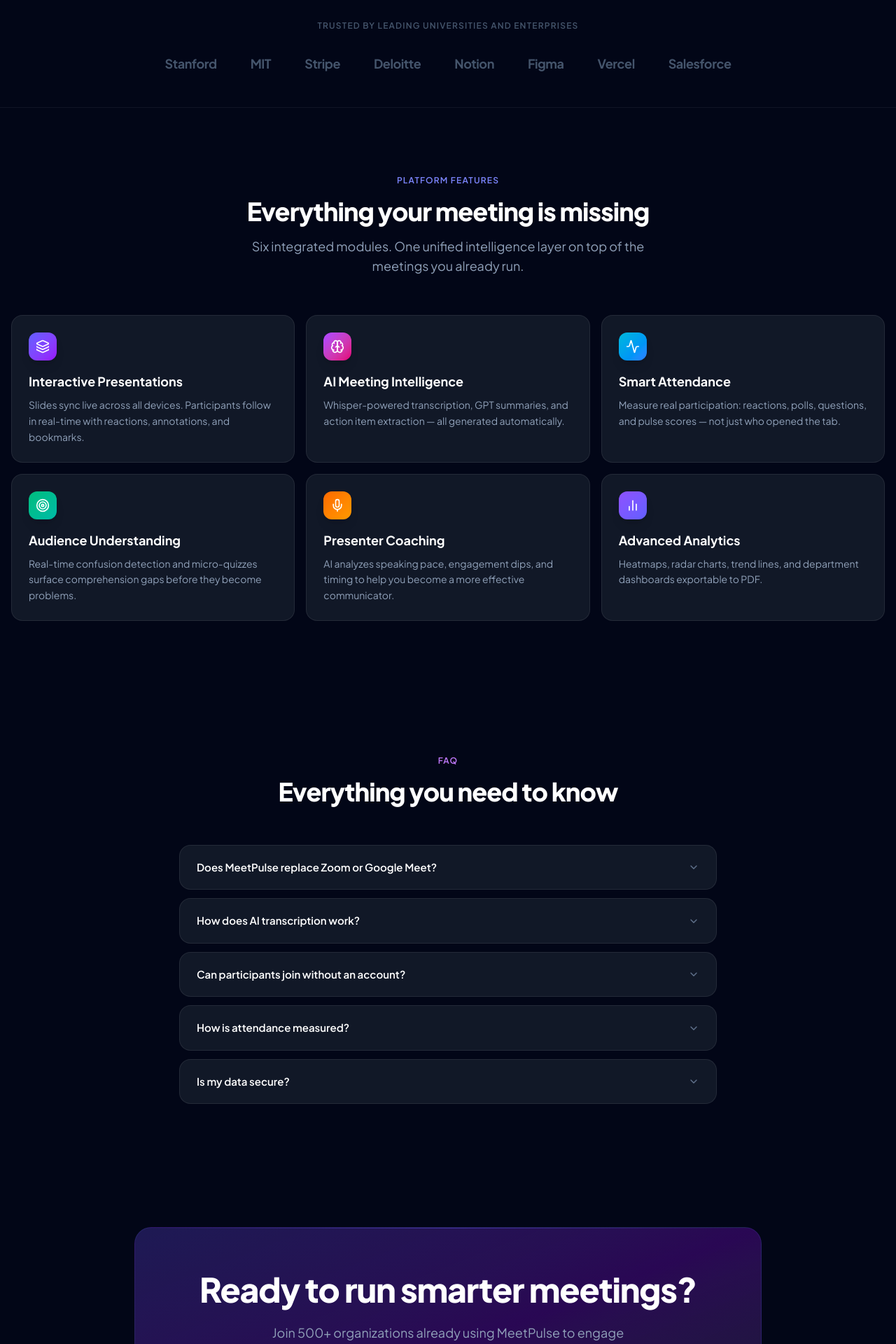
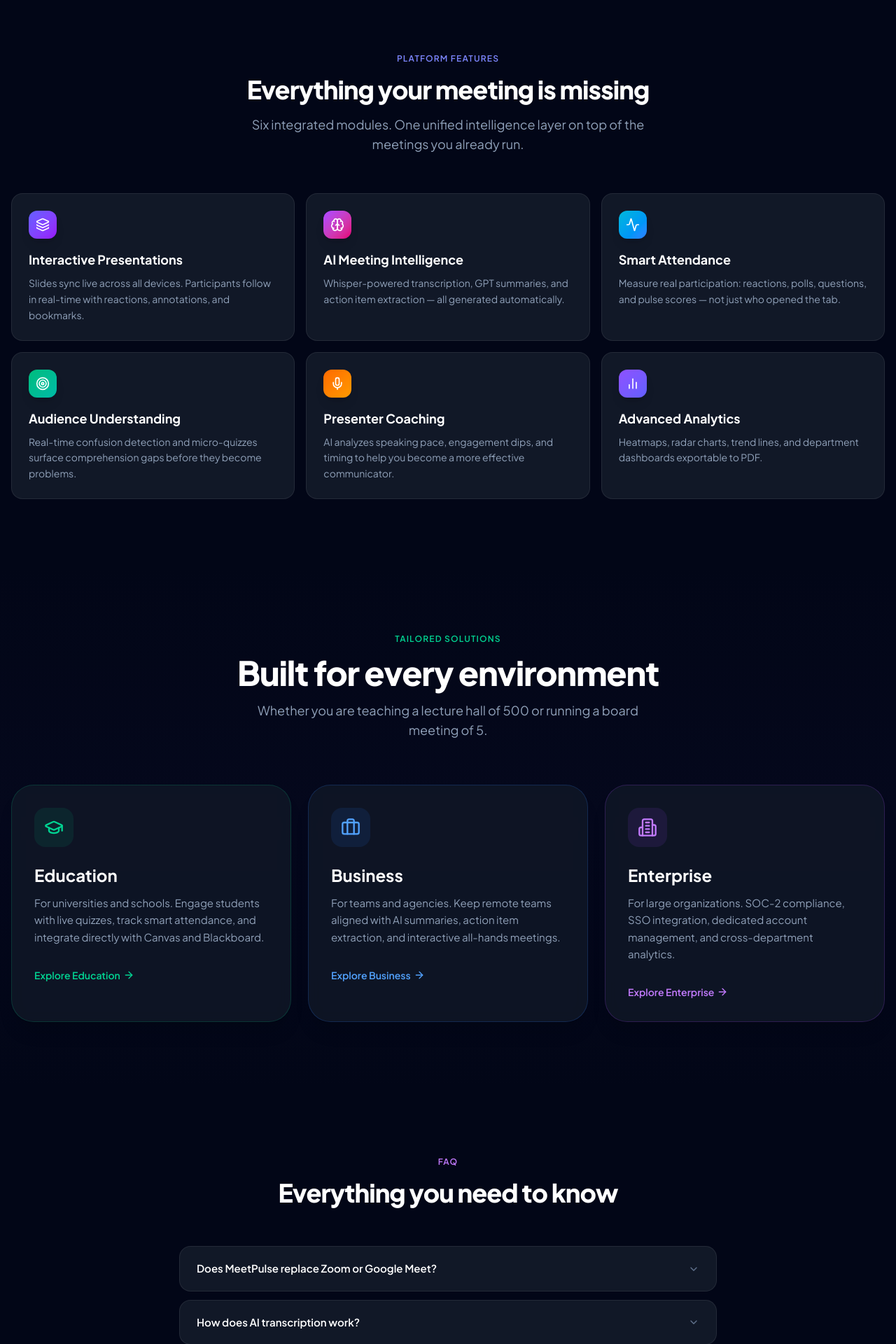
Before and after one commit to Nithilaa0305/MeetPulse, a React (Vite) app: page / in a window 1280 px wide. Shown: the part 880-2800 px from the top of the page at 70% size. Built offline with nearby package versions, Linux system fonts and the light colour scheme; no server answers.

Commit message:
feat: redesign LandingPage with Solutions section and functional navigation

```diff
--- a/src/app/pages/LandingPage.tsx
+++ b/src/app/pages/LandingPage.tsx
@@ -2,7 +2,8 @@ import { useState } from "react";
 import { motion } from "motion/react";
 import {
   Brain, Activity, Target, Mic, Menu, X, Layers,
-  BarChart2, ArrowRight, Sparkles, Radio, Check, ChevronDown, Play
+  BarChart2, ArrowRight, Sparkles, Radio, Check, ChevronDown, Play,
+  GraduationCap, Briefcase, Building2
 } from "lucide-react";
 import { ResponsiveContainer, AreaChart, Area, Tooltip } from "recharts";
 import { GlowOrbs } from "../components/common/CommonUI";
@@ -134,7 +135,15 @@ export function LandingPage({ onLogin, onSignup }: { onLogin: () => void; onSign
               <span className="text-[17px] font-bold tracking-tight text-white">MeetPulse</span>
             </div>
             <nav className="hidden md:flex items-center gap-1">
-              {navLinks.map(l => <button key={l} className="text-sm text-slate-400 hover:text-white transition-colors px-3 py-2 rounded-lg hover:bg-white/5">{l}</button>)}
+              {navLinks.map(l => (
+                <button key={l} onClick={() => {
+                  const target = document.getElementById(l.toLowerCase());
+                  if (target) target.scrollIntoView({ behavior: 'smooth' });
+                  else alert(`Navigating to ${l}...`);
+                }} className="text-sm text-slate-400 hover:text-white transition-colors px-3 py-2 rounded-lg hover:bg-white/5">
+                  {l}
+                </button>
+              ))}
             </nav>
             <div className="hidden md:flex items-center gap-2">
               <button onClick={onLogin} className="text-sm text-slate-400 hover:text-white transition-colors px-4 py-2 rounded-lg hover:bg-white/5">Log in</button>
@@ -146,7 +155,16 @@ export function LandingPage({ onLogin, onSignup }: { onLogin: () => void; onSign
           </div>
           {menuOpen && (
             <div className="md:hidden mt-2 backdrop-blur-2xl bg-[#0F172A]/98 border border-white/10 rounded-2xl p-4 space-y-1 shadow-xl">
-              {navLinks.map(l => <button key={l} className="w-full text-left text-sm text-slate-300 hover:text-white px-3 py-2.5 rounded-lg hover:bg-white/5">{l}</button>)}
+              {navLinks.map(l => (
+                <button key={l} onClick={() => {
+                  setMenuOpen(false);
+                  const target = document.getElementById(l.toLowerCase());
+                  if (target) target.scrollIntoView({ behavior: 'smooth' });
+                  else alert(`Navigating to ${l}...`);
+                }} className="w-full text-left text-sm text-slate-300 hover:text-white px-3 py-2.5 rounded-lg hover:bg-white/5">
+                  {l}
+                </button>
+              ))}
               <div className="pt-3 border-t border-white/10 space-y-2">
                 <button onClick={onLogin} className="w-full text-left text-sm text-slate-400 px-3 py-2.5">Log in</button>
                 <button onClick={onSignup} className="w-full bg-gradient-to-r from-indigo-500 to-purple-600 text-white px-5 py-3 rounded-xl font-semibold text-sm">Get Started Free</button>
@@ -200,20 +218,10 @@ export function LandingPage({ onLogin, onSignup }: { onLogin: () => void; onSign
         <div className="absolute bottom-0 inset-x-0 h-32 bg-gradient-to-t from-[#020617] to-transparent pointer-events-none" />
       </section>
 
-      {/* Trusted by */}
-      <div className="py-12 border-y border-white/6">
-        <div className="mx-auto max-w-7xl px-4">
-          <p className="text-center text-xs font-semibold text-slate-600 uppercase tracking-widest mb-8">Trusted by leading universities and enterprises</p>
-          <div className="flex flex-wrap justify-center items-center gap-8 md:gap-12">
-            {["Stanford", "MIT", "Stripe", "Deloitte", "Notion", "Figma", "Vercel", "Salesforce"].map(l => (
-              <div key={l} className="text-slate-600 font-bold text-lg tracking-tight hover:text-slate-400 transition-colors cursor-default">{l}</div>
-            ))}
-          </div>
-        </div>
-      </div>
+
 
       {/* Features */}
-      <section className="py-24 px-4">
+      <section id="features" className="py-24 px-4">
         <div className="mx-auto max-w-7xl">
           <motion.div initial="hidden" whileInView="visible" viewport={{ once: true }} variants={fadeUp} className="text-center mb-14">
             <p className="text-xs font-semibold text-indigo-400 uppercase tracking-widest mb-4">Platform Features</p>
@@ -239,8 +247,46 @@ export function LandingPage({ onLogin, onSignup }: { onLogin: () => void; onSign
         </div>
       </section>
 
+      {/* Solutions */}
+      <section id="solutions" className="py-24 px-4 relative">
+        <div className="absolute inset-0 bg-gradient-to-b from-transparent via-indigo-950/10 to-transparent pointer-events-none" />
+        <div className="mx-auto max-w-7xl relative">
+          <motion.div initial="hidden" whileInView="visible" viewport={{ once: true }} variants={fadeUp} className="text-center mb-16">
+            <p className="text-xs font-semibold text-emerald-400 uppercase tracking-widest mb-4">Tailored Solutions</p>
+            <h2 className="text-4xl md:text-5xl font-extrabold text-white tracking-tight mb-4">Built for every environment</h2>
+            <p className="text-slate-400 max-w-xl mx-auto text-lg">Whether you are teaching a lecture hall of 500 or running a board meeting of 5.</p>
+          </motion.div>
+
+          <div className="grid md:grid-cols-3 gap-6">
+            {[
+              { title: "Education", icon: GraduationCap, desc: "For universities and schools. Engage students with live quizzes, track smart attendance, and integrate directly with Canvas and Blackboard.", grad: "from-emerald-500/20 to-teal-500/5", border: "border-emerald-500/20 hover:border-emerald-500/50", iconBg: "bg-emerald-500/10", iconColor: "text-emerald-400", linkColor: "text-emerald-400" },
+              { title: "Business", icon: Briefcase, desc: "For teams and agencies. Keep remote teams aligned with AI summaries, action item extraction, and interactive all-hands meetings.", grad: "from-blue-500/20 to-cyan-500/5", border: "border-blue-500/20 hover:border-blue-500/50", iconBg: "bg-blue-500/10", iconColor: "text-blue-400", linkColor: "text-blue-400" },
+              { title: "Enterprise", icon: Building2, desc: "For large organizations. SOC-2 compliance, SSO integration, dedicated account management, and cross-department analytics.", grad: "from-purple-500/20 to-indigo-500/5", border: "border-purple-500/20 hover:border-purple-500/50", iconBg: "bg-purple-500/10", iconColor: "text-purple-400", linkColor: "text-purple-400" }
+            ].map((s, i) => {
+              const Icon = s.icon;
+              return (
+                <motion.div key={s.title} custom={i} initial="hidden" whileInView="visible" viewport={{ once: true }} variants={fadeUp}
+                  className={`group relative overflow-hidden bg-[#111827]/80 backdrop-blur-sm border ${s.border} rounded-[2rem] p-8 hover:-translate-y-2 transition-all duration-300 shadow-xl`}>
+                  <div className={`absolute inset-0 bg-gradient-to-br ${s.grad} opacity-0 group-hover:opacity-100 transition-opacity duration-500`} />
+                  <div className="relative z-10">
+                    <div className={`w-14 h-14 rounded-2xl ${s.iconBg} flex items-center justify-center mb-6 group-hover:scale-110 transition-transform duration-300`}>
+                      <Icon className={`w-7 h-7 ${s.iconColor}`} />
+                    </div>
+                    <h3 className="text-2xl font-bold text-white mb-3">{s.title}</h3>
+                    <p className="text-slate-400 text-[15px] leading-relaxed mb-8">{s.desc}</p>
+                    <button onClick={() => alert(`Navigating to ${s.title} solution page...`)} className={`text-sm font-semibold ${s.linkColor} flex items-center gap-1 group-hover:gap-2 transition-all`}>
+                      Explore {s.title} <ArrowRight className="w-4 h-4" />
+                    </button>
+                  </div>
+                </motion.div>
+              );
+            })}
+          </div>
+        </div>
+      </section>
+
       {/* FAQ */}
-      <section className="py-24 px-4">
+      <section id="faq" className="py-24 px-4">
         <div className="mx-auto max-w-3xl">
           <motion.div initial="hidden" whileInView="visible" viewport={{ once: true }} variants={fadeUp} className="text-center mb-14">
             <p className="text-xs font-semibold text-purple-400 uppercase tracking-widest mb-4">FAQ</p>
@@ -262,16 +308,32 @@ export function LandingPage({ onLogin, onSignup }: { onLogin: () => void; onSign
       </section>
 
       {/* CTA */}
-      <section className="py-20 px-4">
-        <motion.div initial="hidden" whileInView="visible" viewport={{ once: true }} variants={fadeUp} className="mx-auto max-w-4xl">
-          <div className="relative bg-gradient-to-br from-indigo-950/80 via-purple-950/60 to-[#111827] border border-indigo-500/20 rounded-3xl p-16 text-center overflow-hidden">
-            <div className="absolute inset-0 bg-gradient-to-br from-indigo-600/10 to-purple-600/5 pointer-events-none" />
-            <div className="absolute top-0 inset-x-0 h-px bg-gradient-to-r from-transparent via-indigo-500/40 to-transparent" />
-            <div className="relative">
-              <h2 className="text-5xl font-extrabold text-white tracking-tight mb-6">Ready to run smarter meetings?</h2>
-              <p className="text-slate-400 text-lg mb-10 max-w-xl mx-auto">Join 500+ organizations already using MeetPulse to engage audiences, extract insights, and never lose another action item.</p>
-              <button onClick={onSignup} className="inline-flex items-center gap-2 bg-gradient-to-r from-indigo-500 to-purple-600 text-white px-8 py-4 rounded-xl font-bold text-[15px] hover:opacity-90 transition-opacity shadow-xl shadow-indigo-500/30 active:scale-95">
-                Get Started Free <ArrowRight className="w-4 h-4" />
+      <section className="py-24 px-4 relative overflow-hidden">
+        <motion.div initial="hidden" whileInView="visible" viewport={{ once: true }} variants={fadeUp} className="mx-auto max-w-5xl relative group">
+          <div className="absolute -inset-1 bg-gradient-to-r from-indigo-500 to-purple-600 rounded-[2.5rem] blur opacity-20 group-hover:opacity-40 transition duration-1000"></div>
+          <div className="relative bg-[#0F172A] border border-white/10 rounded-[2.5rem] p-12 md:p-20 text-center overflow-hidden shadow-2xl">
+            <div className="absolute top-0 inset-x-0 h-px bg-gradient-to-r from-transparent via-indigo-500/50 to-transparent" />
+            <div className="absolute -top-48 -right-48 w-96 h-96 bg-indigo-500 rounded-full mix-blend-screen filter blur-[128px] opacity-40"></div>
+            <div className="absolute -bottom-48 -left-48 w-96 h-96 bg-purple-500 rounded-full mix-blend-screen filter blur-[128px] opacity-40"></div>
+
+            <div className="relative z-10 flex flex-col items-center">
+              <div className="flex -space-x-3 mb-8">
+                {["https://i.pravatar.cc/100?img=33", "https://i.pravatar.cc/100?img=47", "https://i.pravatar.cc/100?img=12", "https://i.pravatar.cc/100?img=32"].map((src, i) => (
+                  <img key={i} src={src} alt="User avatar" className="w-10 h-10 rounded-full border-2 border-[#0F172A] shadow-sm relative z-10" />
+                ))}
+                <div className="w-10 h-10 rounded-full border-2 border-[#0F172A] bg-white/5 flex items-center justify-center text-[10px] font-bold text-white relative z-20 backdrop-blur-md">
+                  +500
+                </div>
+              </div>
+              <h2 className="text-4xl md:text-5xl lg:text-6xl font-extrabold text-white tracking-tight mb-6">
+                Ready to run <span className="text-transparent bg-clip-text bg-gradient-to-r from-indigo-400 to-cyan-400">smarter meetings?</span>
+              </h2>
+              <p className="text-slate-400 text-lg md:text-xl mb-10 max-w-2xl mx-auto leading-relaxed">
+                Join 500+ organizations already using MeetPulse to engage audiences, extract insights, and never lose another action item.
+              </p>
+              <button onClick={onSignup} className="group relative inline-flex items-center gap-2 bg-white text-[#0F172A] px-8 py-4 rounded-full font-bold text-[16px] hover:scale-105 transition-all shadow-[0_0_40px_rgba(255,255,255,0.2)] hover:shadow-[0_0_60px_rgba(255,255,255,0.4)] active:scale-95">
+                <span className="relative z-10 flex items-center gap-2">Get Started Free <ArrowRight className="w-4 h-4 group-hover:translate-x-1 transition-transform" /></span>
+                <div className="absolute inset-0 rounded-full bg-gradient-to-r from-indigo-100 to-purple-100 opacity-0 group-hover:opacity-100 transition-opacity"></div>
               </button>
             </div>
           </div>
@@ -298,7 +360,18 @@ export function LandingPage({ onLogin, onSignup }: { onLogin: () => void; onSign
               ].map(col => (
                 <div key={col.title}>
                   <p className="text-xs font-semibold text-slate-400 uppercase tracking-widest mb-4">{col.title}</p>
-                  <ul className="space-y-2.5">{col.links.map(l => <li key={l}><button className="text-sm text-slate-500 hover:text-white transition-colors">{l}</button></li>)}</ul>
+                  <ul className="space-y-2.5">{col.links.map(l => (
+                    <li key={l}>
+                      <button onClick={() => {
+                        const targetId = l.toLowerCase();
+                        const target = document.getElementById(targetId);
+                        if (target) target.scrollIntoView({ behavior: 'smooth' });
+                        else alert(`Navigating to ${l} page...`);
+                      }} className="text-sm text-slate-500 hover:text-white transition-colors">
+                        {l}
+                      </button>
+                    </li>
+                  ))}</ul>
                 </div>
               ))}
             </div>
@@ -306,7 +379,11 @@ export function LandingPage({ onLogin, onSignup }: { onLogin: () => void; onSign
           <div className="pt-8 border-t border-white/6 flex flex-col sm:flex-row items-center justify-between gap-4">
             <p className="text-xs text-slate-600">© 2025 MeetPulse, Inc. All rights reserved.</p>
             <div className="flex items-center gap-5">
-              {["Privacy", "Terms", "Security"].map(l => <button key={l} className="text-xs text-slate-600 hover:text-slate-400 transition-colors">{l}</button>)}
+              {["Privacy", "Terms", "Security"].map(l => (
+                <button key={l} onClick={() => alert(`Opening ${l} policy...`)} className="text-xs text-slate-600 hover:text-slate-400 transition-colors">
+                  {l}
+                </button>
+              ))}
             </div>
           </div>
         </div>
```
